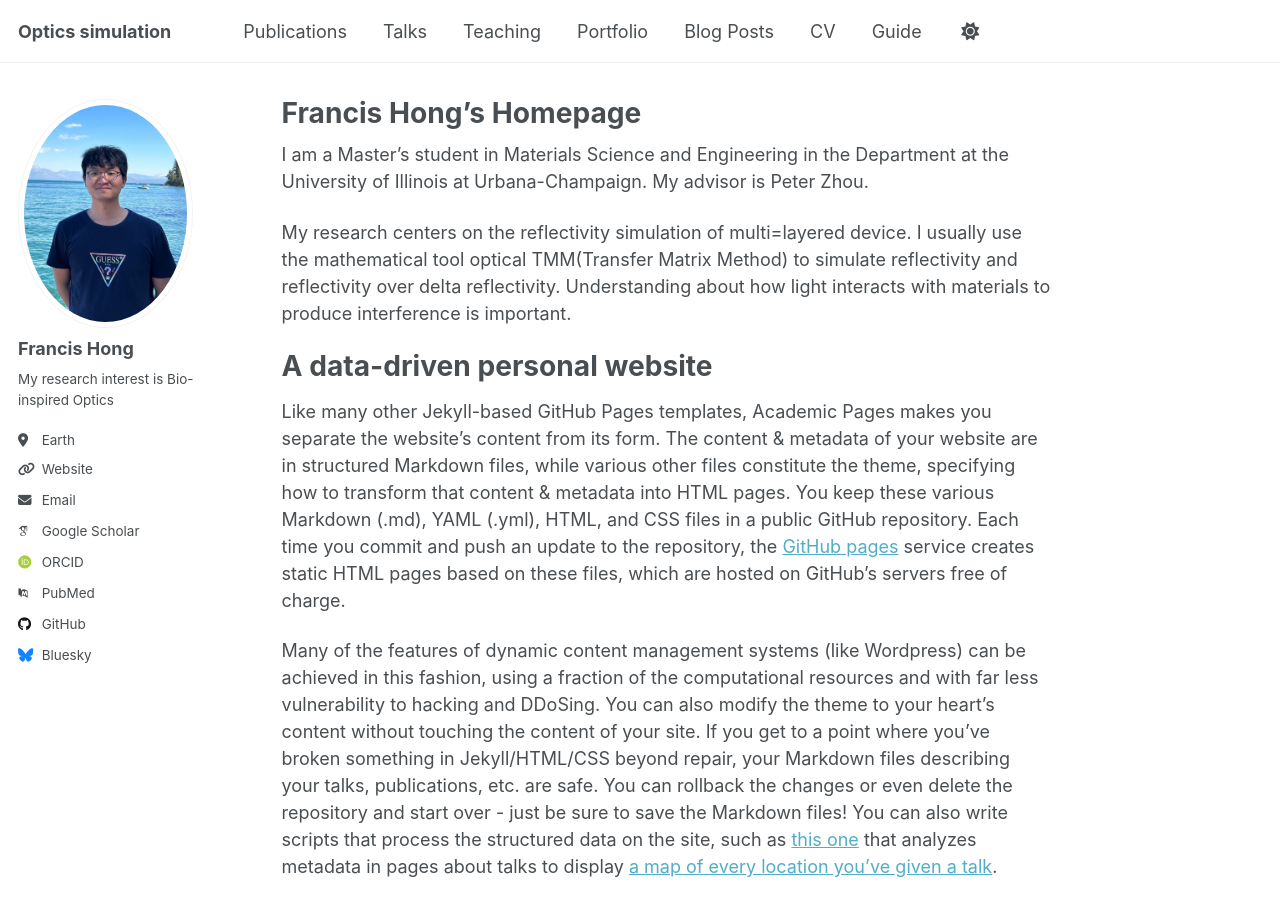
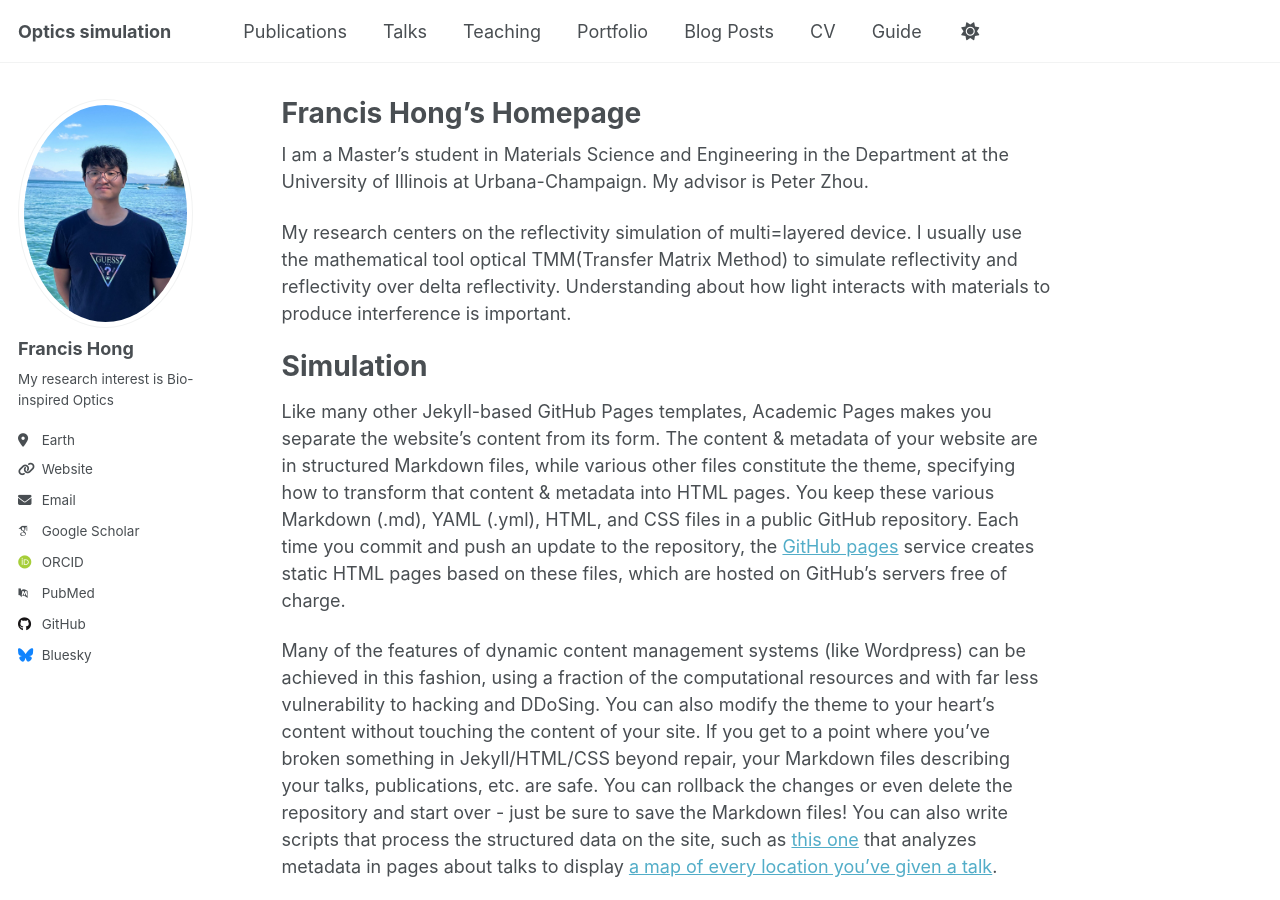
Before and after one commit to Fhong10/flhong03.github-io, a Jekyll site: the page built from _pages/about.md, in a window 1280 px wide and 900 px high. Built offline with Jekyll 4.4.1, drawn with Linux system fonts in a browser that asks for light colours; some web fonts are replaced; a script that is not in the unit is left out.

Commit message:
Update about.md

```diff
--- a/_pages/about.md
+++ b/_pages/about.md
@@ -11,7 +11,7 @@ I am a Master's student in Materials Science and Engineering in the Department a
 
 My research centers on the reflectivity simulation of multi=layered device. I usually use the mathematical tool optical TMM(Transfer Matrix Method) to simulate reflectivity and reflectivity over delta reflectivity. Understanding about how light interacts with materials to produce interference is important.
 
-A data-driven personal website
+Simulation
 ======
 Like many other Jekyll-based GitHub Pages templates, Academic Pages makes you separate the website's content from its form. The content & metadata of your website are in structured Markdown files, while various other files constitute the theme, specifying how to transform that content & metadata into HTML pages. You keep these various Markdown (.md), YAML (.yml), HTML, and CSS files in a public GitHub repository. Each time you commit and push an update to the repository, the [GitHub pages](https://pages.github.com/) service creates static HTML pages based on these files, which are hosted on GitHub's servers free of charge.
 
```
